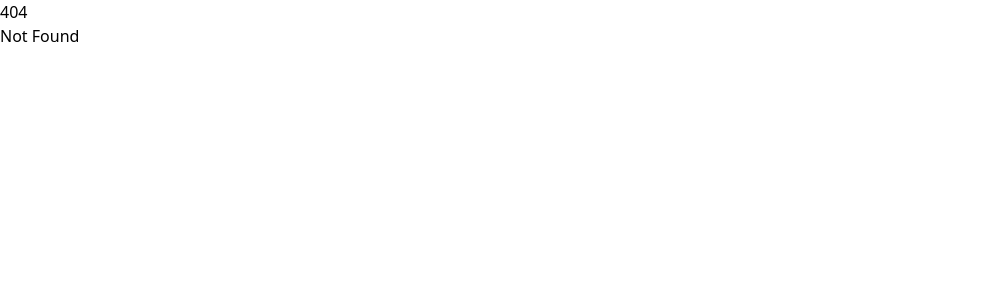
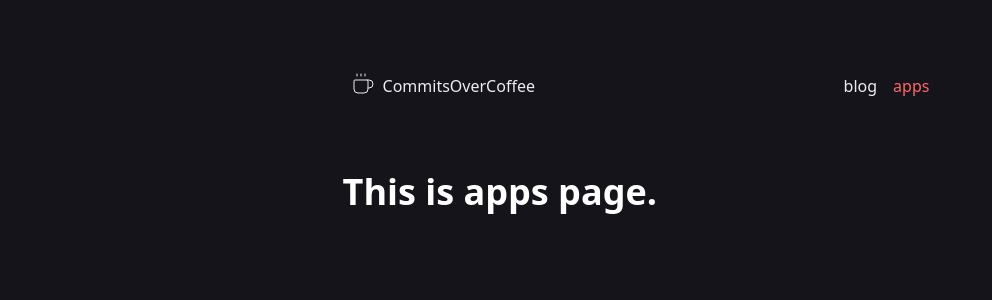
Before and after one commit to commitsovercoffee/markup-mansion, a SvelteKit app: page /apps in a window 1280 px wide. Before the commit this address had no page. Shown: the top 300 px of the page, without its empty margins (0-992 px from the left). Built offline with nearby package versions, Linux system fonts and the light colour scheme.

Commit message:
adds sitemap, nav & themes

```diff
--- /dev/null
+++ b/src/lib/components/Nav.svelte
@@ -0,0 +1,52 @@
+<script>
+	import { selected, themes } from '$lib/theme.svelte';
+	import { page } from '$app/state';
+
+	const links = ['blog', 'apps'];
+</script>
+
+<nav class="flex flex-row items-center justify-between py-16">
+	<a
+		style:color={themes[selected].foreground}
+		class=" flex flex-row gap-2 p-2 no-underline"
+		href="/"
+	>
+		<svg
+			xmlns="http://www.w3.org/2000/svg"
+			width="24"
+			height="24"
+			viewBox="0 0 24 24"
+			fill="none"
+			stroke="currentColor"
+			stroke-width="1"
+			stroke-linecap="round"
+			stroke-linejoin="round"
+			class="lucide lucide-coffee"
+			><path d="M10 2v2" /><path d="M14 2v2" /><path
+				d="M16 8a1 1 0 0 1 1 1v8a4 4 0 0 1-4 4H7a4 4 0 0 1-4-4V9a1 1 0 0 1 1-1h14a4 4 0 1 1 0 8h-1"
+			/><path d="M6 2v2" /></svg
+		>
+		<span> CommitsOverCoffee </span>
+	</a>
+	<div>
+		{#each links as link}
+			{#if link === 'home'}{:else}
+				<a
+					style:color={page.url.pathname.slice(1) === link
+						? themes[selected].primary
+						: themes[selected].foreground}
+					class="p-2 no-underline"
+					href={link}
+				>
+					{link}</a
+				>
+			{/if}
+		{/each}
+	</div>
+</nav>
+
+<style>
+	a {
+		color: var(--link);
+	}
+</style>
--- /dev/null
+++ b/src/lib/theme.svelte.js
@@ -0,0 +1,24 @@
+export const selected = $state('aura');
+export const themes = $state({
+	aura: {
+		// aura
+		background: '#15141B',
+		foreground: '#EDECEE',
+
+		primary: '#FF6767',
+		secondary: '#61FFCA',
+		highlight: '#FFCA85',
+		desc: '#6D6D6D',
+		link: '#A277FF'
+	},
+	field: {
+		// field
+		background: '#18201e',
+		foreground: '#8ea4a0',
+		primary: '#3be381',
+		secondary: '#0fbda0',
+		highlight: '#a8fff1',
+		desc: '#5a6d6a',
+		link: '#88f2e0'
+	}
+});
--- a/src/routes/+layout.svelte
+++ b/src/routes/+layout.svelte
@@ -1,6 +1,13 @@
 <script>
+	import Nav from '$lib/components/Nav.svelte';
+	import { selected, themes } from '$lib/theme.svelte';
 	import '../app.css';
 	let { children } = $props();
 </script>
 
-{@render children()}
+<article style:background-color={themes[selected].background} style:height="100vh">
+	<main class="prose prose-invert mx-auto h-full">
+		<Nav />
+		{@render children()}
+	</main>
+</article>
--- a/src/routes/+page.svelte
+++ b/src/routes/+page.svelte
@@ -1,2 +1 @@
-<h1>Welcome to SvelteKit</h1>
-<p>Visit <a href="https://svelte.dev/docs/kit">svelte.dev/docs/kit</a> to read the documentation</p>
+<h1>This is home page.</h1>
--- /dev/null
+++ b/src/routes/apps/+page.svelte
@@ -0,0 +1 @@
+<h1>This is apps page.</h1>
--- /dev/null
+++ b/src/routes/blog/+page.svelte
@@ -0,0 +1 @@
+<h1>This is blog page.</h1>
```
